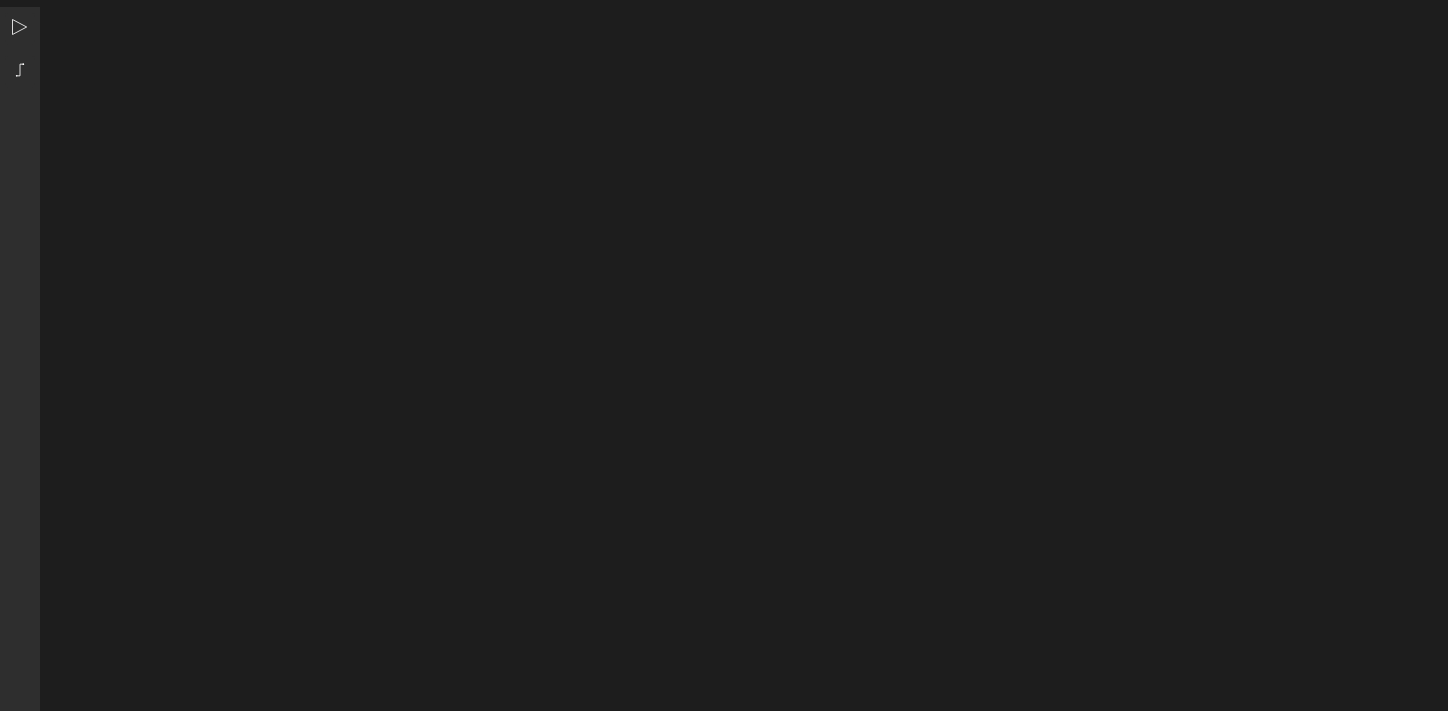
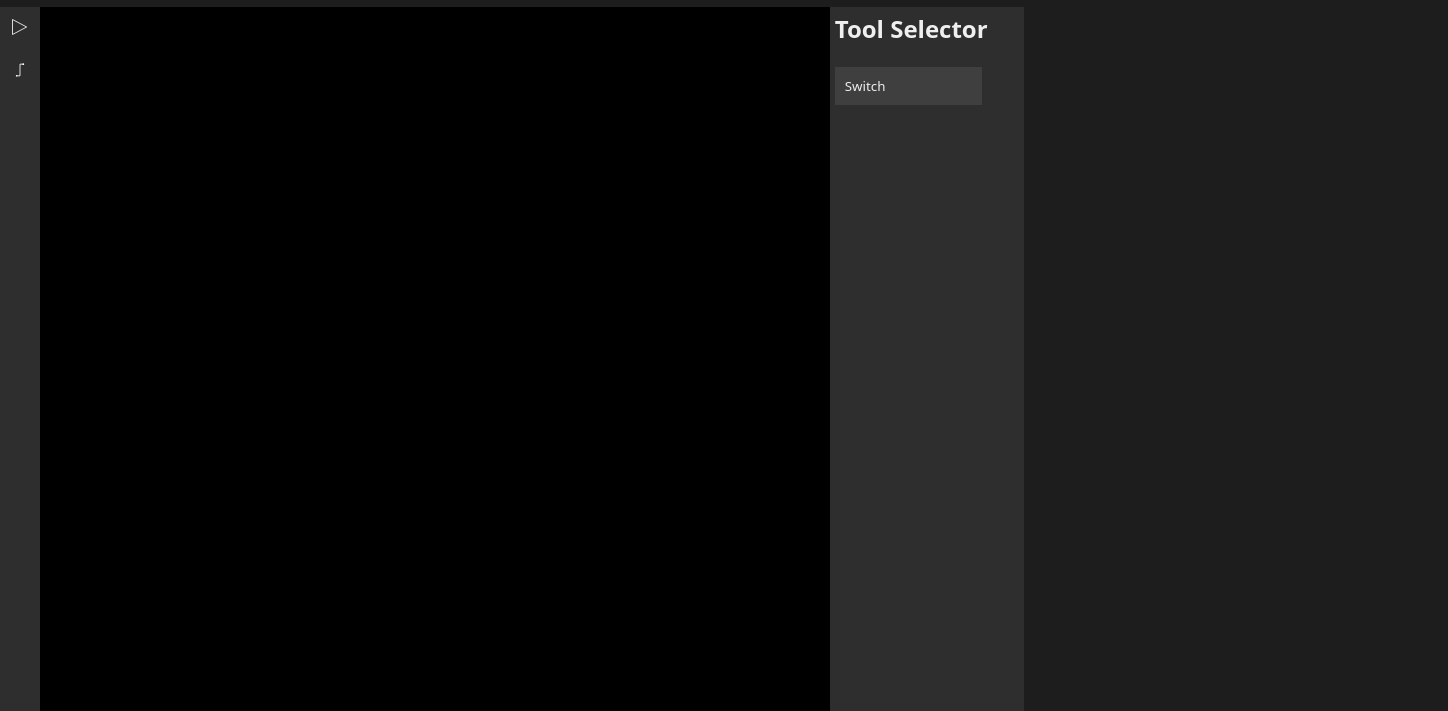
Before and after one commit to SerialDesignatorN/sunset, an Electron app: page src/html/index.html in a window 1024 px wide. Shown: the part 90-801 px from the top of the page, 1448 px wide, since content can reach past the window. Drawn offline with Linux system fonts and the light colour scheme.

Commit message:
Some changes

```diff
--- a/src/html/index.html
+++ b/src/html/index.html
@@ -36,6 +36,36 @@
                     <button title="Run Logic (/)"><img src="../../assets/icons/run.svg"></button>
                     <button title="Route (W)"><img src="../../assets/icons/route.svg"></button>
                 </div>
+                <div class="canvas-container">
+                    <canvas></canvas>
+                </div>
+                <div class="properties-selector">
+                    <div class="tool-selector">
+                        <h2>Tool Selector</h2>
+                        <br>
+                        <select class="tool-switch">
+                            <option value="switch">Switch</option>
+                            <option value="light">LED Light</option>
+                            <option value="trueblock">True block (1)</option>
+                            <option value="falseblock">False block (0)</option>
+                            <option value="not">NOT</option>
+                            <option value="and">AND</option>
+                            <option value="or">OR</option>
+                            <option value="nand">NAND</option>
+                            <option value="nor">NOR</option>
+                            <option value="xor">XOR</option>
+                            <option value="xnor">XNOR</option>
+                            <option value="flipflop">Flip Flop</option>
+                            <option value="delay">Delay Timer</option>
+                            <option value="siggen">Signal Generator</option>
+                            <option value="numcount">Number Counter</option>
+                            <option value="loopxframes">Loop every x frames</option>
+                            <option value="keyboard">Keyboard</option>
+                            <option value="display">Display</option>
+                            <option value="text">Text (miscellaneous)</option>
+                        </select>
+                    </div>
+                </div>
             </div>
         </div>
         <script src="../js/WindowHandling.js"></script>
--- a/src/styles/index.css
+++ b/src/styles/index.css
@@ -33,6 +33,7 @@ small {
     justify-content: center;
     width: 40px;
     margin-left: 10px;
+    user-select: none;
     display: inline-flex;
     align-items: center;
     background-color: var(--primary);
@@ -66,6 +67,10 @@ small {
 }
 .toolbar button:hover {
     background-color: var(--secondary);
+}
+.container {
+    display: flex;
+    flex-direction: row;
 }
 .division-line {
     border-left: 1px solid var(--text);
@@ -106,3 +111,33 @@ small {
 .quick-tool button img  {
     width: 20px;
 }
+.canvas-container {
+    background-color: black;
+    display: flex;
+    flex: 1;
+    justify-content: space-between;
+}
+.canvas-container canvas {
+    flex: 1;
+}
+.properties-selector {
+    justify-content: flex-start;
+    display: inline-flex;
+    text-align: left;
+    width: 18%;
+    overflow-x: hidden;
+    overflow-y: scroll;
+    height: calc(100vh - 106px);
+    padding: 5px;
+    background-color: var(--secondary);
+}
+.tool-switch {
+    font-family: system-ui, -apple-system, BlinkMacSystemFont, 'Segoe UI', Roboto, Oxygen, Ubuntu, Cantarell, 'Open Sans', 'Helvetica Neue', sans-serif;
+    -webkit-appearance: none;
+    border: none;
+    background-color: var(--tertiary);
+    color: var(--text);
+    display: flex;
+    flex: 1;
+    padding: 10px;
+}
```
